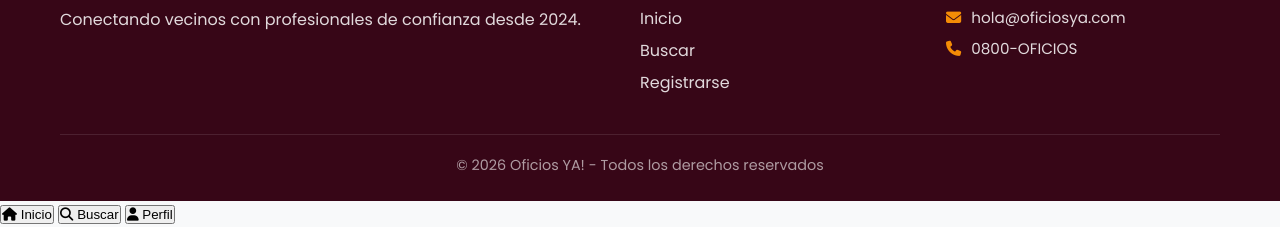
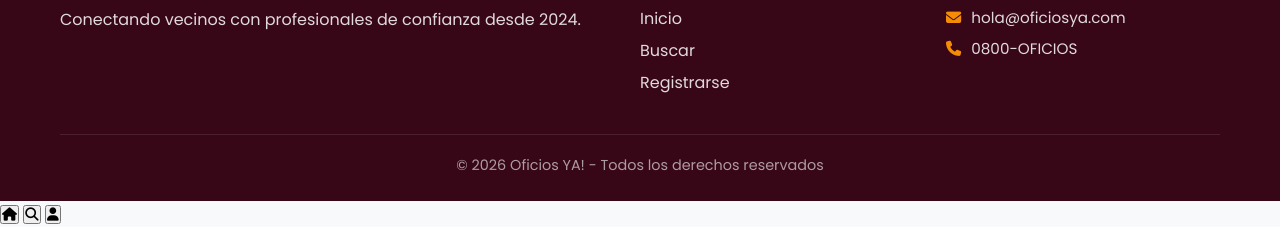
Before and after one commit to lucianobarrera097-ops/OficiosYA-, a plain HTML site: page index.html in a window 1280 px wide. Shown: the part 2125-2352 px from the top of the page. Drawn offline with Linux system fonts and the light colour scheme; no server answers.

Commit message:
Update index.html

```diff
--- a/index.html
+++ b/index.html
@@ -785,17 +785,14 @@
   <!-- Soporte técnico: burbuja + chat -->
   <!-- Barra inferior móvil -->
   <nav class="bottom-nav" id="bottomNav" aria-label="Navegación principal">
-    <button type="button" class="bottom-nav-item active" data-nav="home" onclick="navBottom('home')">
+    <button type="button" class="bottom-nav-item active" data-nav="home" onclick="navBottom('home')" aria-label="Inicio" title="Inicio">
       <i class="fas fa-home"></i>
-      <span>Inicio</span>
     </button>
-    <button type="button" class="bottom-nav-item" data-nav="search" onclick="navBottom('search')">
+    <button type="button" class="bottom-nav-item" data-nav="search" onclick="navBottom('search')" aria-label="Buscar" title="Buscar">
       <i class="fas fa-search"></i>
-      <span>Buscar</span>
     </button>
-    <button type="button" class="bottom-nav-item" data-nav="profile" onclick="navBottom('profile')">
+    <button type="button" class="bottom-nav-item" data-nav="profile" onclick="navBottom('profile')" aria-label="Perfil" title="Perfil">
       <i class="fas fa-user"></i>
-      <span>Perfil</span>
     </button>
   </nav>
 
```
